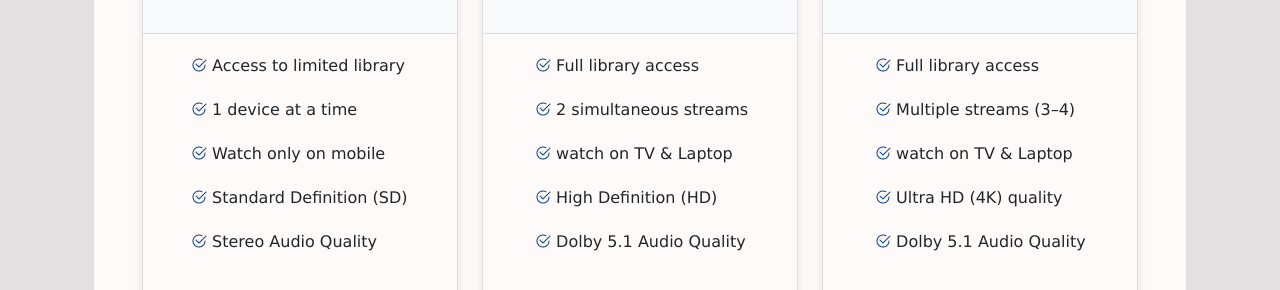
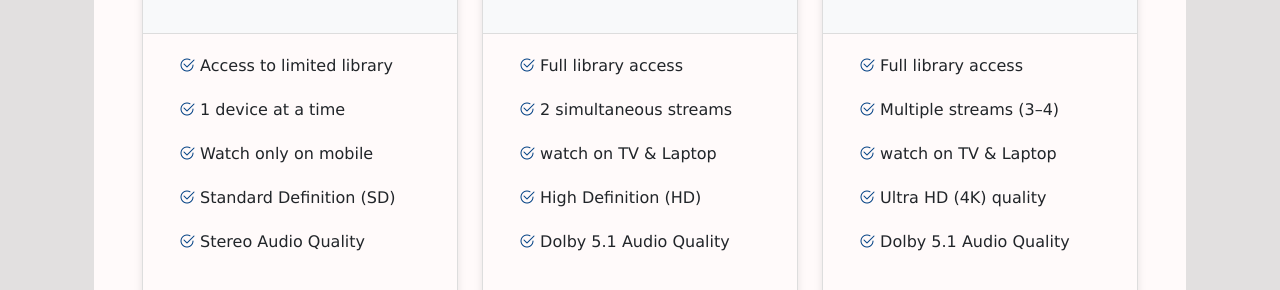
Before and after one commit to NayaniMern/Cinewow, a plain HTML site: page pricing.html in a window 1280 px wide. Shown: the part 662-952 px from the top of the page. Drawn offline with nearby package versions, Linux system fonts and the light colour scheme.

Commit message:
Add files via upload

```diff
--- a/pricing.html
+++ b/pricing.html
@@ -113,8 +113,8 @@
                   <h3>Basic Plan</h3>
                   <p class="pricing-price"> 100/- PerMonth</p>
                 </div>
-                <div class="pricing-body px-3">
-                  <ul>
+                <div class="pricing-body ">
+                  <ul class="px-3">
                     <li><i class="bi bi-check2-circle"></i> Access to limited library</li>
                     <li><i class="bi bi-check2-circle"></i> 1 device at a time</li>
                     <li><i class="bi bi-check2-circle"></i> Watch only on mobile</li>
@@ -135,7 +135,7 @@
                   <p class="pricing-price"> 300/- PerMonth</p>
                 </div>
                 <div class="pricing-body">
-                  <ul>
+                  <ul class="px-3">
                     <li><i class="bi bi-check2-circle"></i> Full library access</li>
 
                     <li><i class="bi bi-check2-circle"></i> 2 simultaneous streams</li>
@@ -158,7 +158,7 @@
                   <p class="pricing-price"> 500/- PerMonth</p>
                 </div>
                 <div class="pricing-body">
-                  <ul>
+                  <ul class="px-3">
                     <li><i class="bi bi-check2-circle"></i> Full library access</li>
                     <li><i class="bi bi-check2-circle"></i> Multiple streams (3–4)</li>
                     <li><i class="bi bi-check2-circle"></i> watch on TV & Laptop</li>
```
